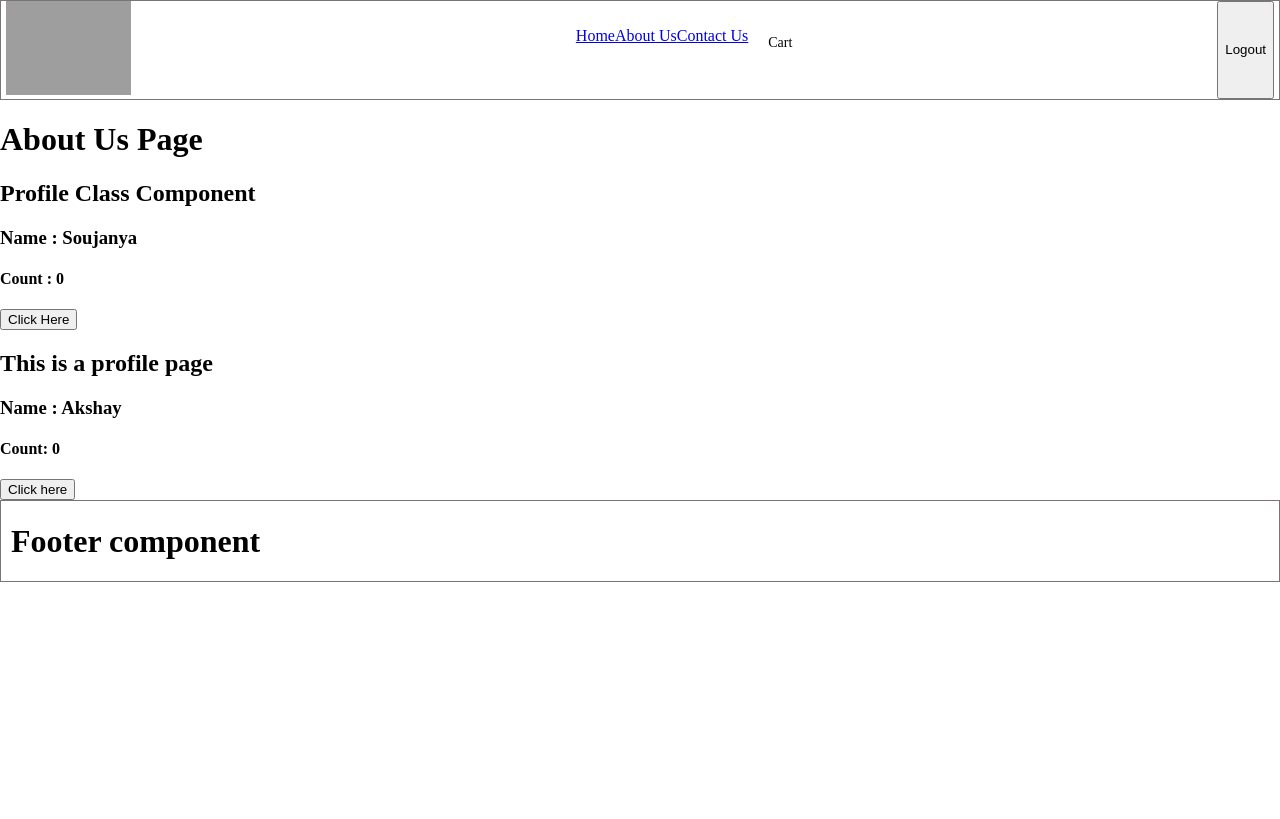
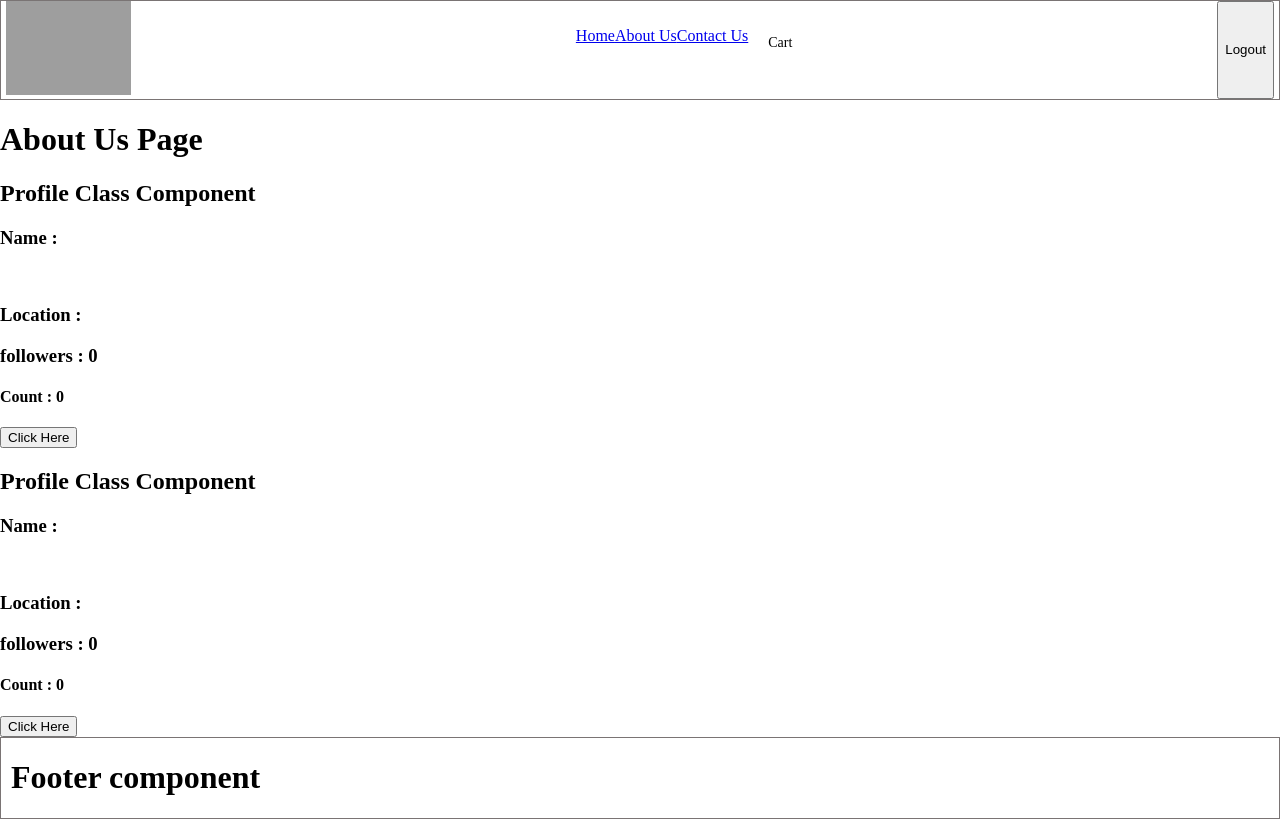
Before and after one commit to jscodebit/react-course-work, a React (Vite) app: page /about/profile in a window 1280 px wide. Built offline with nearby package versions, Linux system fonts and the light colour scheme; grey boxes are pictures that could not be loaded.

Commit message:
Comparing Class based component life cycle with functional component

```diff
--- a/src/components/About.js
+++ b/src/components/About.js
@@ -1,15 +1,29 @@
+import React from "react";
 import { Outlet } from "react-router-dom";
 import ProfileClassCommponent from "./ProfileClass";
 import ProfileFunctionalComponent from "./Profile";
 
-const About = () => {
+class About extends React.Component {
+    constructor(props){
+        super(props);
+        console.log("Parent constructor");
+
+    }
+    componentDidMount(){
+        console.log("Parent componentDidMount");
+    }
+    render(){
+        console.log("Parent render");
         return (
             <div>
                 <h1>About Us Page</h1>
                 {/* <Outlet/> */}
-            <ProfileClassCommponent name={"Soujanya"}/>
-            <ProfileFunctionalComponent name={"Akshay"}/>
+                <ProfileClassCommponent name={"Child 1"}/>
+                <ProfileClassCommponent name={"Child 2"}/>
+                {/* <ProfileFunctionalComponent name={"Akshay"}/> */}
             </div>
         )
     }
+}
+
 export default About;
--- a/src/components/ProfileClass.js
+++ b/src/components/ProfileClass.js
@@ -3,22 +3,47 @@ import React from "react";
 class Profile extends React.Component {
     constructor(props){
         super(props);
+        console.log("Child Constructor class component"+ this.props.name);
         this.state = {
-            count: 0
+            count: 0,
+            userInfo: {
+                login: '',
+                avatar_url: '',
+                location: '',
+                followers: 0
+            }
         }
-        console.log("Constructor class component");
     }
 
-    componentDidiMount(){
-        console.log("componentDidMount");
+    componentDidMount(){
+        console.log("Child componentDidMount" + this.props.name);
+        // const user = await fetch("https://api.github.com/users/jscodebit");
+        // const json = await user.json();
+        // // console.log(json);
+        // this.setState({
+        //     userInfo: json
+        // })
+
     }
+
+    componentDidUpdate(){
+        console.log("Child componentDidUpdate");
+    }
+
+    componentWillUnmount(){
+        console.log("Child will unmount");
+    }
+
     render(){
         const { count } = this.state;
-        console.log("Render class component");
+        console.log("Child Render class component"+ this.props.name);
         return (
             <div>
                 <h2>Profile Class Component</h2>
-                <h3>Name : {this.props.name}</h3>
+                <h3>Name : {this.state.userInfo.login}</h3>
+                <img src={this.state.userInfo.avatar_url}/>
+                <h3>Location : {this.state.userInfo.location}</h3>
+                <h3>followers : {this.state.userInfo.followers}</h3>
                 <h4>Count :  {count}</h4>
                 <button onClick={() => {
                     this.setState({count: count +1})
```
Lines whose indentation alone changed are shown as unchanged.
